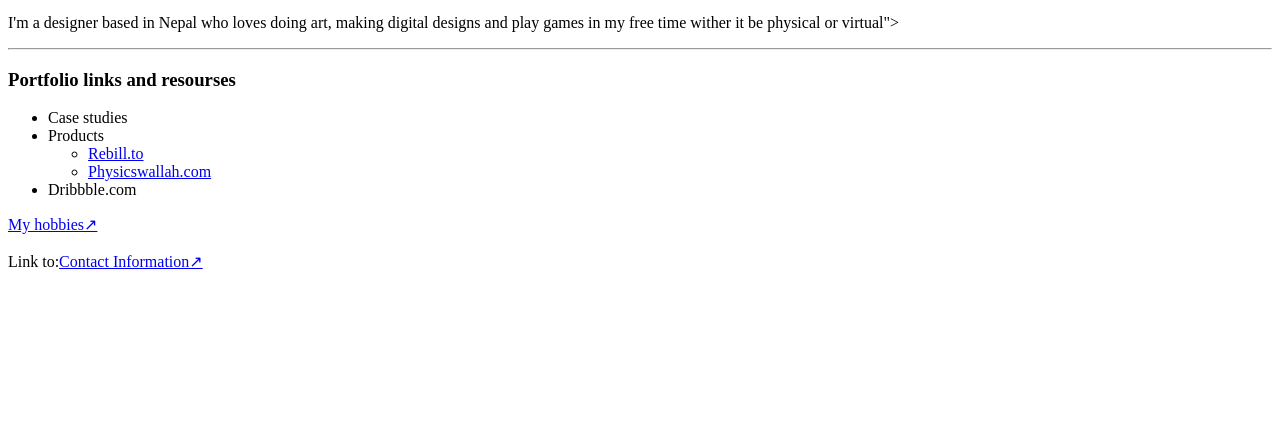
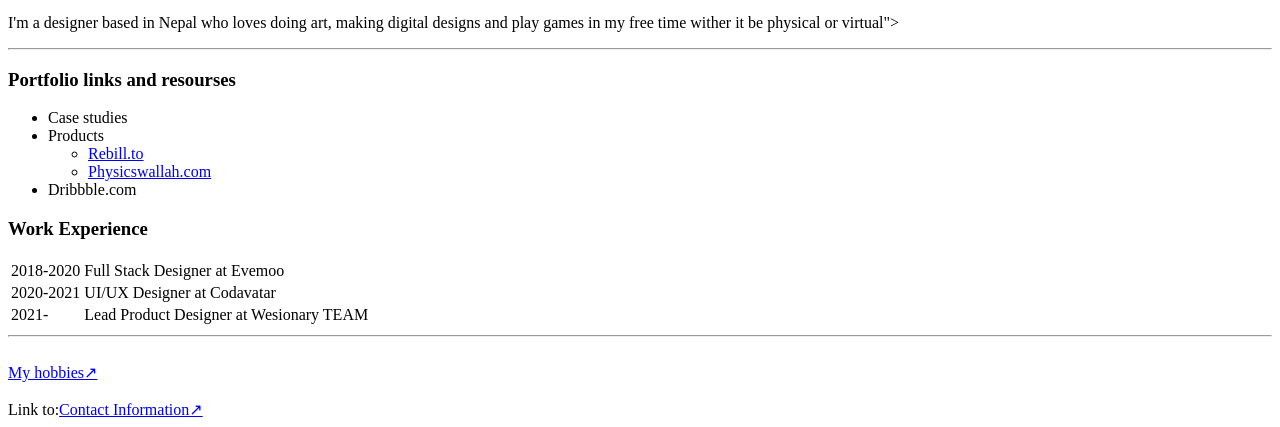
Before and after one commit to birazzzz/Personal, a plain HTML site: page Index.html in a window 1280 px wide. Shown: the part 413-840 px from the top of the page. Before the commit the page ends 800 px from the top, so only its background shows below. Drawn offline with Linux system fonts and the light colour scheme.

Commit message:
Personal

```diff
--- a/Index.html
+++ b/Index.html
@@ -21,6 +21,34 @@
             </ul>
             <li>Dribbble.com</li>
         </ul>
+
+        <h3>Work Experience</h3>
+
+        <table>
+            <thead>
+
+            </thead>
+            <tbody>
+
+            </tbody>
+            <tfoot>
+
+            </tfoot>
+            <tr>
+                <td>2018-2020</td>
+                <td>Full Stack Designer at Evemoo</td>
+            </tr>
+            <tr>
+                <td>2020-2021</td>
+                <td>UI/UX Designer at Codavatar</td>
+            </tr>
+            <tr>
+                <td>2021-</td>
+                <td>Lead Product Designer at Wesionary TEAM</td>
+            </tr>
+        </table>
+        <hr>
+        <br>
         <a href="hobbies.html">My hobbies↗</a>
         <br><br>
         Link to:<a href="contact.html">Contact Information↗</a>
```
